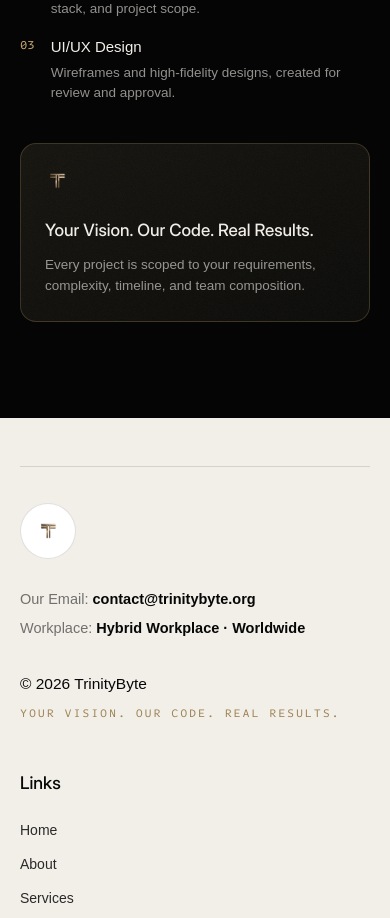
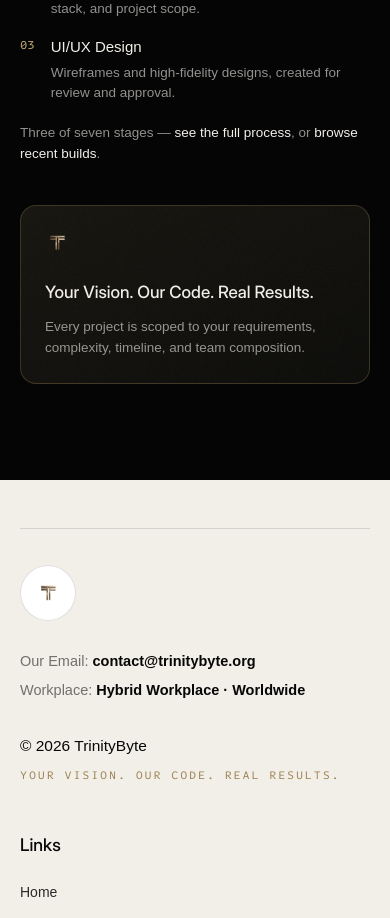
Before and after one commit to rayyan-41/TrinityByte-Website-Fork, a Next.js app: page /contact in a window 390 px wide. Shown: the part 2040-2958 px from the top of the page. Built offline with nearby package versions, Linux system fonts and the light colour scheme; a web font is replaced by a local one.

Commit message:
feat: add links to careers, services, and recent builds across multiple pages

```diff
--- a/src/app/about/page.tsx
+++ b/src/app/about/page.tsx
@@ -1,5 +1,6 @@
 import type { Metadata } from "next";
 import Image from "next/image";
+import Link from "next/link";
 import { Header } from "@/components/Header";
 import { Footer } from "@/components/Footer";
 import { PageHero } from "@/components/PageHero";
@@ -190,6 +191,16 @@
               </Reveal>
             ))}
           </div>
+
+          <Reveal delay={0.1}>
+            <p className="mt-[clamp(32px,4vw,56px)] max-w-[560px] text-[15.5px] leading-[1.65] text-muted-dark">
+              This team is still being built.{" "}
+              <Link href="/careers" className="link-underline font-medium text-ivory">
+                See where you&rsquo;d fit
+              </Link>
+              .
+            </p>
+          </Reveal>
         </section>
 
         {/* who we serve */}
--- a/src/app/contact/page.tsx
+++ b/src/app/contact/page.tsx
@@ -1,4 +1,5 @@
 import type { Metadata } from "next";
+import Link from "next/link";
 import { Header } from "@/components/Header";
 import { Footer } from "@/components/Footer";
 import { ContactForm } from "@/components/ContactForm";
@@ -93,6 +94,17 @@
                         </li>
                       ))}
                     </ol>
+                    <p className="mt-5 text-[13.5px] leading-[1.55] text-muted-dark">
+                      Three of seven stages —{" "}
+                      <Link href="/services#process" className="link-underline text-ivory">
+                        see the full process
+                      </Link>
+                      , or{" "}
+                      <Link href="/work" className="link-underline text-ivory">
+                        browse recent builds
+                      </Link>
+                      .
+                    </p>
                   </div>
 
                   <div className="grain relative mt-10 overflow-hidden rounded-2xl border border-gold/25 bg-gradient-to-br from-[#15130e] to-[#0a0a08] p-6">
--- a/src/app/services/page.tsx
+++ b/src/app/services/page.tsx
@@ -1,4 +1,5 @@
 import type { Metadata } from "next";
+import Link from "next/link";
 import { Header } from "@/components/Header";
 import { Footer } from "@/components/Footer";
 import { PageHero } from "@/components/PageHero";
@@ -27,9 +28,14 @@
           title="Five services. One accountable team."
           lead="From the first discovery call to long-term support, TrinityByte covers the full product lifecycle — strategy, design, engineering, and automation under one roof."
         >
-          <PillButton href="/contact" tone="light" size="lg">
-            Request a Custom Quote
-          </PillButton>
+          <div className="flex flex-wrap items-center gap-x-8 gap-y-4">
+            <PillButton href="/contact" tone="light" size="lg">
+              Request a Custom Quote
+            </PillButton>
+            <Link href="/work" className="link-underline text-[15px] text-muted-dark hover:text-ivory">
+              See these services in practice
+            </Link>
+          </div>
         </PageHero>
 
         <Services />
--- a/src/app/work/page.tsx
+++ b/src/app/work/page.tsx
@@ -1,4 +1,5 @@
 import type { Metadata } from "next";
+import Link from "next/link";
 import { Bot, Boxes, Globe, Palette, Smartphone } from "lucide-react";
 import { Header } from "@/components/Header";
 import { Footer } from "@/components/Footer";
@@ -62,7 +63,11 @@
               <p className="text-[14px] leading-[1.55] text-ivory/75">
                 TrinityByte launched in 2026. The builds below are representative of our delivery
                 standards — client case studies will replace them as engagements complete and
-                approvals come through.
+                approvals come through. In the meantime,{" "}
+                <Link href="/services" className="link-underline font-medium text-ivory">
+                  see what we build
+                </Link>
+                .
               </p>
             </div>
           </Reveal>
```
